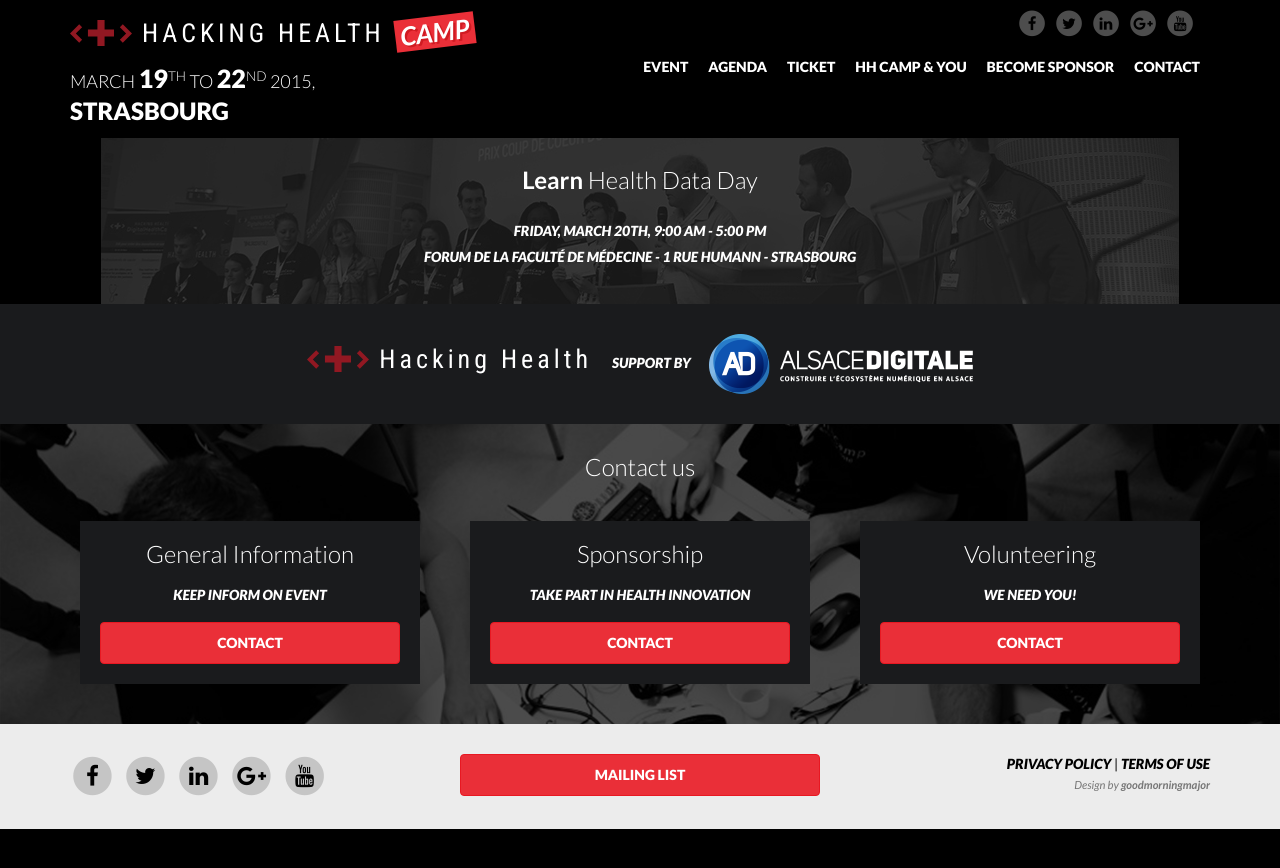
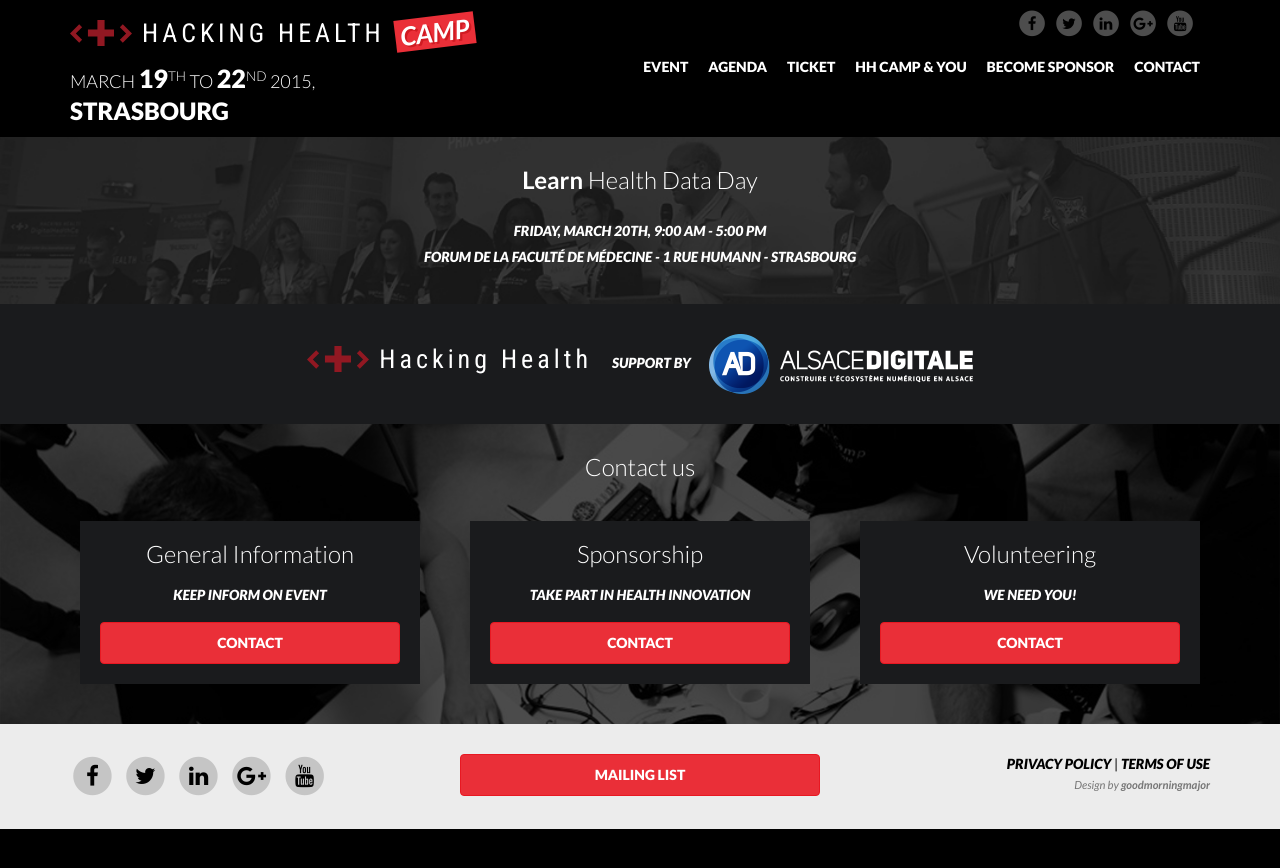
Before and after one commit to AlsaceDigitale/hhcamp_2015, a Jekyll site: the page built from health-data-day.html, in a window 1280 px wide. Shown: the top 868 px of the page. Built offline with Jekyll 4.4.1, drawn with Linux system fonts in a browser that asks for light colours; nearby versions of some CDN libraries.

Commit message:
missing directives

```diff
--- a/css/main.sass
+++ b/css/main.sass
@@ -197,13 +197,13 @@
     @each $event in $events
       $event-name: nth($event, 1)
       &.#{ $event-name }
+        background: url($asset-path + '/img/banner-' + $event-name +'.jpg') no-repeat center center
         -webkit-background-size: cover
         -moz-background-size: cover
         -o-background-size: cover
         background-size: cover
         background-color: transparent
-        background: url($asset-path + '/img/banner-' + $event-name +'.jpg') no-repeat center center
-  &.discover, &.contact, &.event-intro
+  &.discover, &.contact
     -webkit-background-size: cover
     -moz-background-size: cover
     -o-background-size: cover
```
